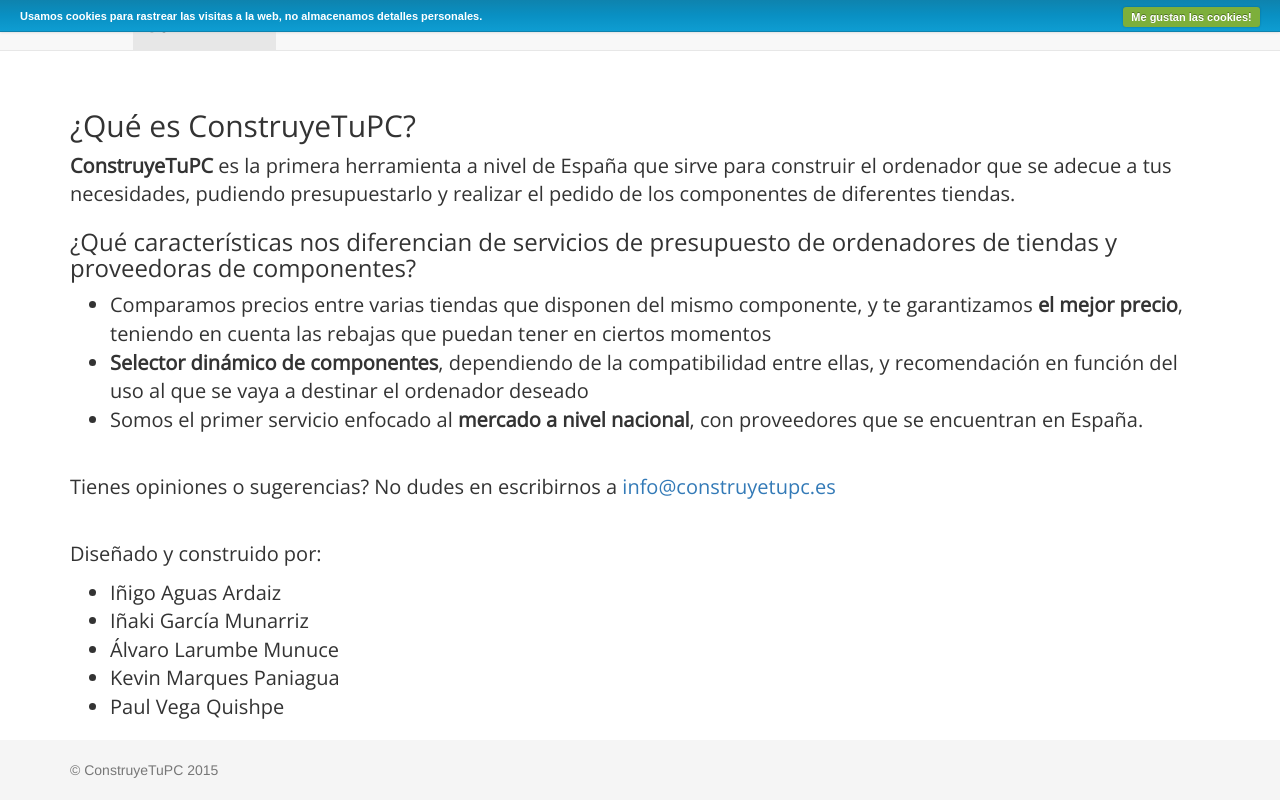
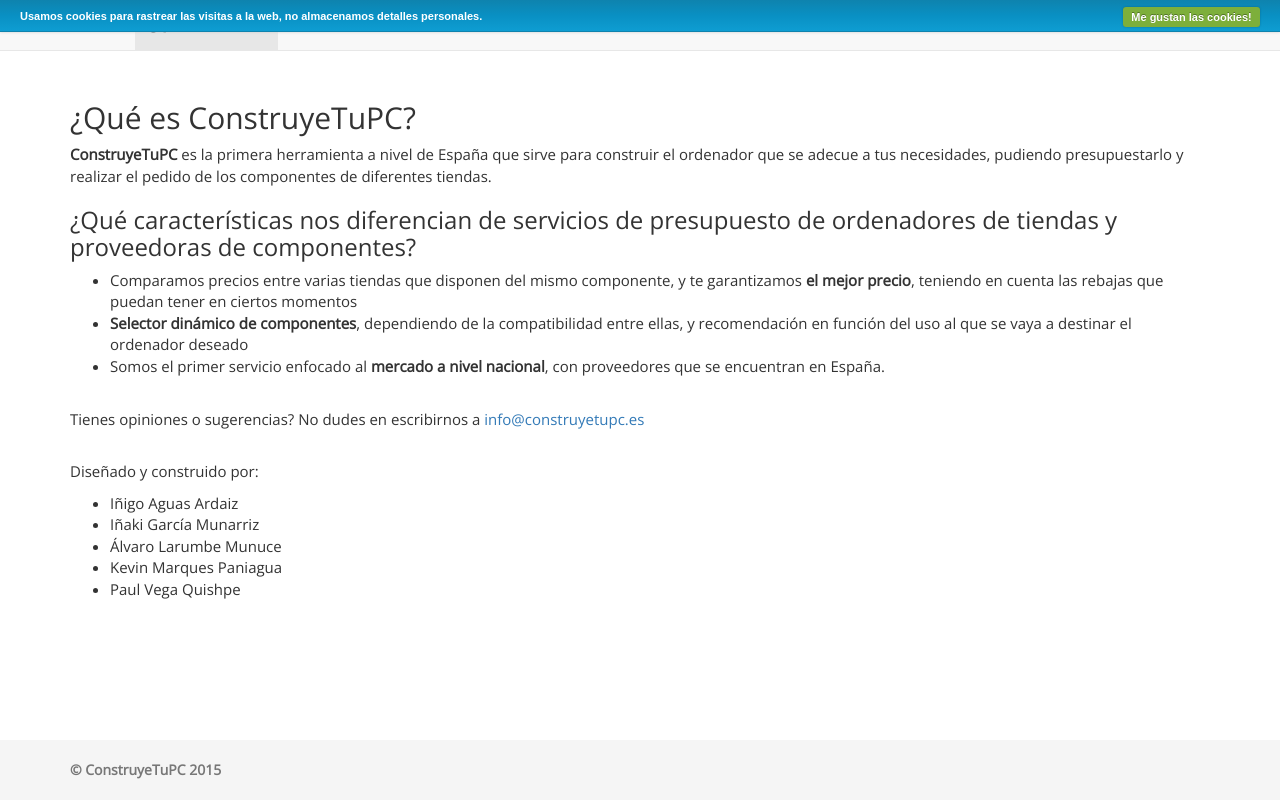
Before and after one commit to iaguas/construyetupc, a PHP site: page /views/quienessomos.html in a window 1280 px wide. Run offline with PHP 8.4, Linux system fonts and the light colour scheme; some libraries are stand-ins or nearby versions.

Commit message:
Mejora de la tipografía de la Landing Page.

```diff
--- a/assets/css/landing.css
+++ b/assets/css/landing.css
@@ -1,5 +1,7 @@
 /* Landing styles */
 body {
+    font-family: "Open Sans", sans-serif;
+    font-weight: bold;
     background-size: cover;
 }
 
@@ -23,3 +25,13 @@ body {
     font-weight: 400;
     font-size: 20px;
 }
+
+.quienes-somos {
+    font-family: "Open Sans", sans-serif;
+    font-weight: 400;
+    font-size: 15px;
+}
+
+font {
+    font-family: "Open Sans", sans-serif;
+}
--- a/views/landing.html
+++ b/views/landing.html
@@ -4,10 +4,6 @@
     <meta charset="utf-8">
     <meta http-equiv="X-UA-Compatible" content="IE=edge">
     <meta name="viewport" content="width=device-width, initial-scale=1">
-    <meta http-equiv="X-UA-Compatible" content="IE=edge,chrome=1">
-    <meta name="author" content="Kevin Marques, Alvaro Larumbe, Iñigo Aguas, Paul Vega and Iñaki Garcia">
-    <meta name="description" content="ConstruyeTuPC, tu ordenador ideal al mejor precio.">
-    <meta name="keywords" content="laravel, php, framework, web, artisans, taylor otwell">
     <title>ConstruyeTuPC</title>
 
     <!-- Bootstrap -->
--- a/views/quienessomos.html
+++ b/views/quienessomos.html
@@ -4,10 +4,6 @@
     <meta charset="utf-8">
     <meta http-equiv="X-UA-Compatible" content="IE=edge">
     <meta name="viewport" content="width=device-width, initial-scale=1">
-    <meta http-equiv="X-UA-Compatible" content="IE=edge,chrome=1">
-    <meta name="author" content="Kevin Marques, Alvaro Larumbe, Iñigo Aguas, Paul Vega and Iñaki Garcia">
-    <meta name="description" content="ConstruyeTuPC, tu ordenador ideal al mejor precio.">
-    <meta name="keywords" content="laravel, php, framework, web, artisans, taylor otwell">
     <title>ConstruyeTuPC</title>
 
     <!-- Bootstrap -->
@@ -59,7 +55,7 @@
 
 <!-- Begin page content -->
 <div class="container">
-    <div class="main-description">
+    <div class="quienes-somos">
         <br>
         <h2>¿Qué es ConstruyeTuPC?</h2>
         <p><b>ConstruyeTuPC</b> es la primera herramienta a nivel de España que sirve para construir el ordenador que se adecue a tus necesidades, pudiendo presupuestarlo
```
Also changed, not shown: views/index.html (+1 -15 lines).
